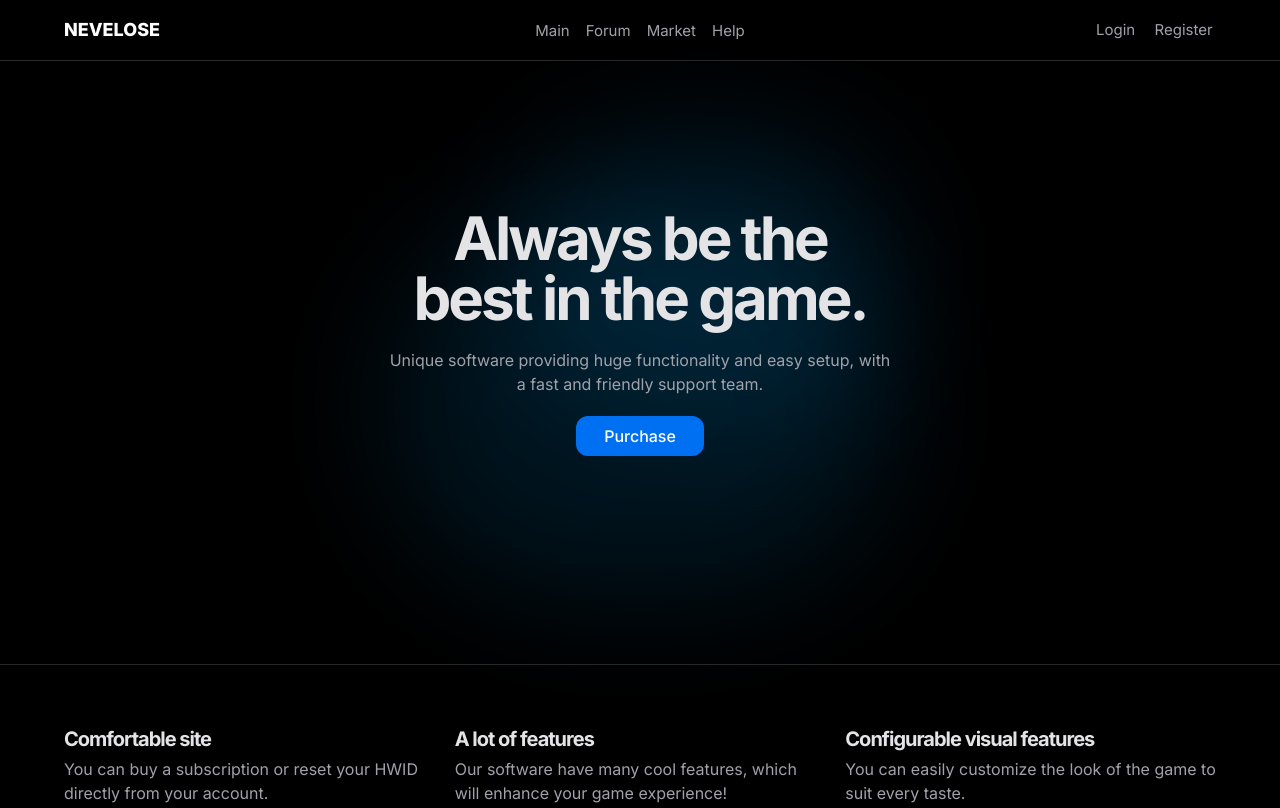
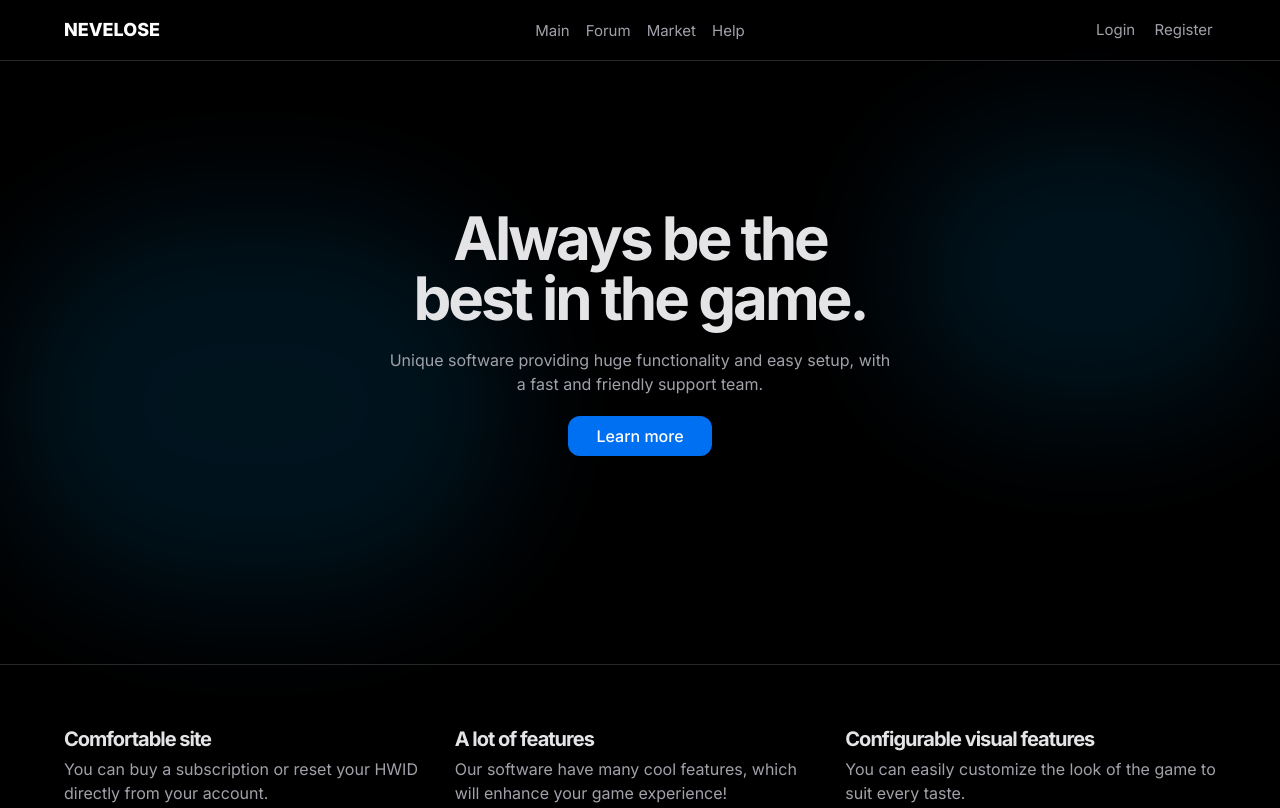
Before and after one commit to animeblyadota/neverlose-cc, a plain HTML site: page index.html in a window 1280 px wide. Shown: the top 808 px of the page. Drawn offline with nearby package versions, Linux system fonts and the light colour scheme; files that its build step writes are made by us from their sources.

Commit message:
Update index.html

```diff
--- a/index.html
+++ b/index.html
@@ -6,7 +6,7 @@
   <meta http-equiv="X-UA-Compatible" content="IE=edge">
   <meta name="viewport" content="width=device-width, initial-scale=1.0">
   <title>NeverLose.cc</title>
-  <link href="output.css" rel="stylesheet">
+  <link href="/dist/output.css" rel="stylesheet">
   <link href="https://fonts.googleapis.com/css?family=Inter:100,200,300,regular,500,600,700,800,900" rel="stylesheet" />
 </head>
 
@@ -38,13 +38,13 @@
   </header>
   <main>
     <section class="py-52">
-      <div class="relative max-w-lg mx-auto">
+      <div class="relative mx-auto">
         <div class="absolute z-10 left-0 top-1 w-[32rem] h-96 rounded-full bg-sky-600 filter blur-3xl opacity-[.15]"></div>
         <div class="absolute z-10 right-0 bottom-10 w-96 h-72 rounded-full bg-sky-600 filter blur-3xl opacity-[.15]"></div>
-        <div class="relative z-20 text-center">
+        <div class="relative z-20 max-w-lg mx-auto text-center">
           <h1 class="font-bold text-6xl leading-none tracking-tighter mb-5">Always be the <br>best in the game.</h1>
           <p class="mb-5">Unique software providing huge functionality and easy setup, with a fast and friendly support team.</p>
-          <button class="button-primary">Purchase</button>
+          <button class="button-primary transition-colors duration-200 ease">Learn more</button>
         </div>
       </div>
     </section>
```
